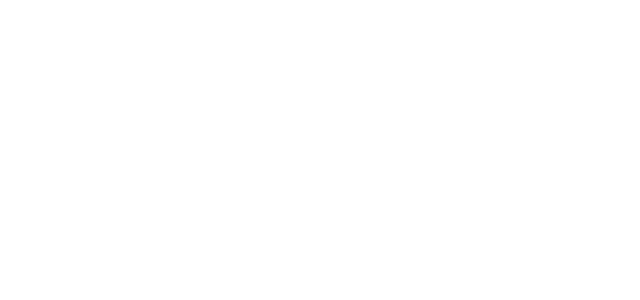
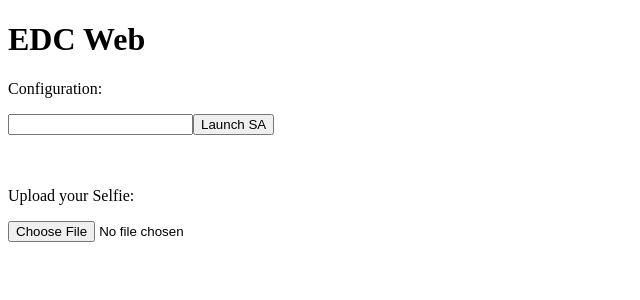
Before and after one commit to AurelienmartW/EDCWeb, an Angular app: page / in a window 1280 px wide. Shown: the top 300 px of the page, without its empty margins (0-640 px from the left). Built offline with nearby package versions, Linux system fonts and the light colour scheme.

Commit message:
update link

```diff
--- a/src/app/app-routing.module.ts
+++ b/src/app/app-routing.module.ts
@@ -2,7 +2,7 @@
 import { RouterModule, Routes } from '@angular/router';
 import { MainComponent } from './main/main.component';
 
-const routes: Routes = [{ path: 'main', component: MainComponent }];
+const routes: Routes = [{ path: '', component: MainComponent }];
 
 @NgModule({
   imports: [RouterModule.forRoot(routes)],
--- a/src/app/main/main.component.ts
+++ b/src/app/main/main.component.ts
@@ -12,7 +12,7 @@
   ngOnInit(): void {
   }
   launchSA(conf:string) {
-    window.open("https://wicjm63ftf.eu-west-1.awsapprunner.com/"+"?config="+conf)
+    window.open("https://jhiueikyz3.eu-west-1.awsapprunner.com/"+"?config="+conf)
   }
 
 }
```
